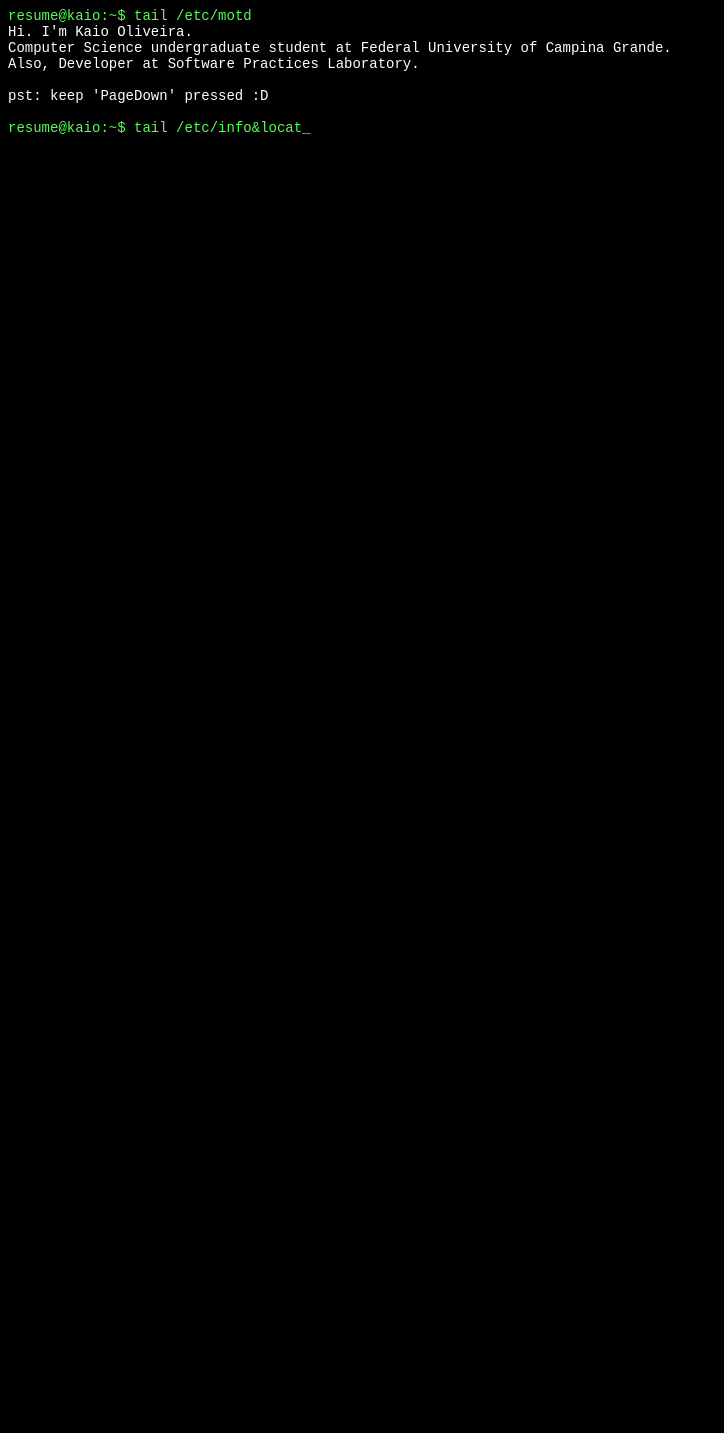
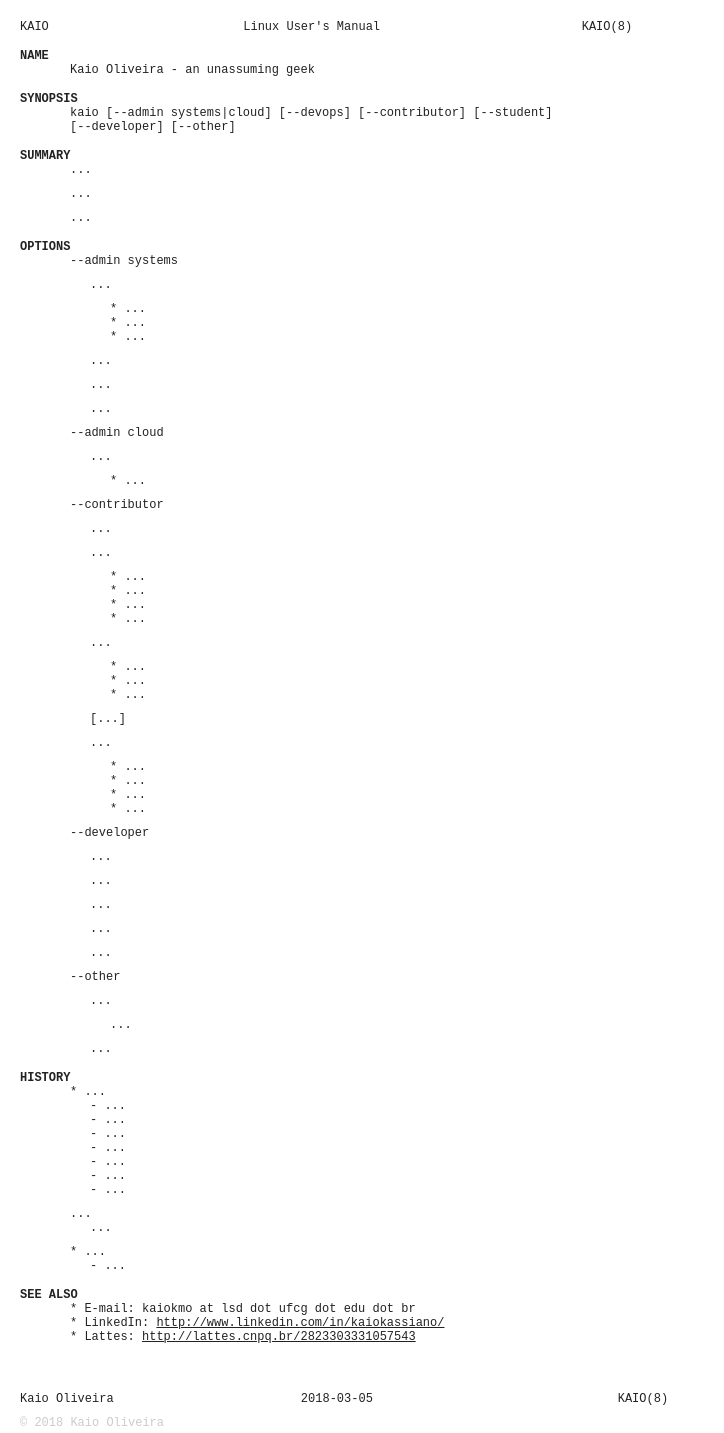
Before and after one commit to kaiokmo/kaiokmo.github.io, a plain HTML site: page index.html in a window 1280 px wide. Shown: the whole page, without its empty margins (0-724 px from the left). Before the commit the page ends 800 px from the top, so only its background shows below. Drawn offline with nearby package versions, Linux system fonts and the light colour scheme.

Commit message:
Initial structure of the rework
The previous layout was no longer cheering me. I did choose to
change it completely.

```diff
--- a/assets/css/style.css
+++ b/assets/css/style.css
@@ -1,22 +1,40 @@
 body {
-  	background-color: black;
-  	color: #55ff55;
 	font-family: monospace;
-  	font-size: 14px;
+	font-size: 12px;
+	color: #222222;
+	margin: 20px 10px 0px 20px;
+	text-align: left;
   }
-.output {
-  	color: white;
+  .manheader {
+	font-family: monospace;
+	font-size: 12px;
+	margin: 10px 0px 0px 0px;
   }
-.output a{
-	color: yellow;
+  h1 {
+	font-size: 12px;
+	font-weight: bold;
+	margin: 15px 0px 0px 0px;
   }
-.output a:visited{
-	color: yellow;
+  .subtext {
+	margin: 0px 0px 10px 50px;
+	width: 575px;
   }
-.active:after {
-  	content: '_';
+  .doublesubtext {
+	margin: 0px 0px 10px 70px;
+	width: 525px;
   }
-img{
-	display: none;
-
+  .triplesubtext {
+	margin: 0px 0px 10px 90px;
+	width: 475px;
   }
+  .bottomcut {
+	margin-bottom: 0px;
+  }
+  a, a.active, a.visited, a.hover {
+	color: #222222;
+	text-decoration: underline;
+  }
+  .footer {
+	margin: 10px 0px 20px 0px;
+	color: #CCCCCC;
+  }
--- a/index.html
+++ b/index.html
@@ -1,18 +1,173 @@
 <!DOCTYPE html>
-<html>
-	<head>
-		<meta charset="utf-8">
-		<meta http-equiv="X-UA-Compatible" content="IE=edge">
-		<title>Kaio Oliveira - It's me!</title>
-		<link rel="stylesheet" href="./assets/css/style.css">
-		<link rel="icon" href="http://example.com/favicon.png">
-	</head>
+<head>
+  <title>kaio - an unassuming geek - Linux man page</title>
+  <meta charset="utf-8">
+  <meta http-equiv="content-type" content="text/html">
+  <link rel="stylesheet" href="./assets/css/style.css">
+</head>
+<body>
 
-	<body>
-	<main class="prompt">
-	</main>
-	</body>
+<pre class="manheader">KAIO                           Linux User's Manual                            KAIO(8)
+</pre>
+<h1>NAME</h1>
+<p class="subtext">
+  Kaio Oliveira - an unassuming geek
+</p>
 
-	<script src="https://code.jquery.com/jquery-2.2.4.min.js"></script>
-	<script src="./assets/js/main.js"></script>
+<h1>SYNOPSIS</h1>
+<p class="subtext">
+  kaio [--admin systems|cloud] [--devops] [--contributor] [--student]<br />
+  [--developer] [--other]
+</p>
+
+<h1>SUMMARY</h1>
+<p class="subtext">
+  ...
+</p>
+<p class="subtext">
+  ...
+</p>
+<p class="subtext">
+  ...
+</p>
+<h1>OPTIONS</h1>
+<p class="subtext">
+  --admin systems
+</p>
+<p class="doublesubtext">
+  ...
+</p>
+<p class="triplesubtext">
+  * ...<br />
+  * ...<br />
+  * ...<br />
+</p>
+<p class="doublesubtext">
+  ...
+</p>
+<p class="doublesubtext">
+  ...
+</p>
+<p class="doublesubtext">
+  ...
+</p>
+
+<p class="subtext">
+	--admin cloud
+  </p>
+  <p class="doublesubtext">
+	...
+  </p>
+  <p class="triplesubtext">
+	* ...<br />
+  </p>
+
+<p class="subtext">
+  --contributor
+</p>
+<p class="doublesubtext">
+  ...
+</p>
+<p class="doublesubtext">
+  ...
+</p>
+<p class="triplesubtext">
+  * ...<br />
+  * ...<br />
+  * ...<br />
+  * ...<br />
+</p>
+<p class="doublesubtext">
+  ...
+</p>
+<p class="triplesubtext">
+  * ...<br />
+  * ...<br />
+  * ...<br />
+</p>
+<p class="doublesubtext">
+  [...]
+</p>
+<p class="doublesubtext">
+  ...
+</p>
+<p class="triplesubtext">
+  * ...<br />
+  * ...<br />
+  * ...<br />
+  * ...<br />
+</p>
+
+<p class="subtext">
+  --developer
+</p>
+<p class="doublesubtext">
+  ...
+</p>
+<p class="doublesubtext">
+  ...
+</p>
+<p class="doublesubtext">
+  ...
+</p>
+<p class="doublesubtext">
+  ...
+</p>
+<p class="doublesubtext">
+  ...
+</p>
+
+<p class="subtext">
+  --other
+</p>
+<p class="doublesubtext">
+  ...
+</p>
+<p class="triplesubtext">
+  ...
+</p>
+<p class="doublesubtext">
+  ...
+</p>
+
+<h1>HISTORY</h1>
+<p class="subtext bottomcut">
+  * ...</a>
+</p>
+<p class="doublesubtext">
+  - ...<br>
+  - ...<br>
+  - ...<br>
+  - ...<br>
+  - ...<br>
+  - ...<br>
+  - ...
+</p>
+<p class="subtext bottomcut">
+  ...
+</p>
+<p class="doublesubtext">
+  ...
+</p>
+<p class="subtext bottomcut">
+  * ...
+</p>
+<p class="doublesubtext">
+  - ...
+</p>
+
+<h1>SEE ALSO</h1>
+<p class="subtext">
+  * E-mail:      kaiokmo at lsd dot ufcg dot edu dot br<br />
+  * LinkedIn:	 <a href="https://www.linkedin.com/in/kaiokassiano/">http://www.linkedin.com/in/kaiokassiano/</a><br />
+  * Lattes:      <a href="http://lattes.cnpq.br/2823303331057543">http://lattes.cnpq.br/2823303331057543</a><br />
+</p><br><br>
+
+<pre class="manheader">Kaio Oliveira                          2018-03-05                                  KAIO(8)
+</pre>
+
+<p class="footer">
+  &copy; 2018 Kaio Oliveira
+</p>
+</body>
 </html>
```
Also changed, not shown: 1 other file. Lines whose indentation alone changed are shown as unchanged.
